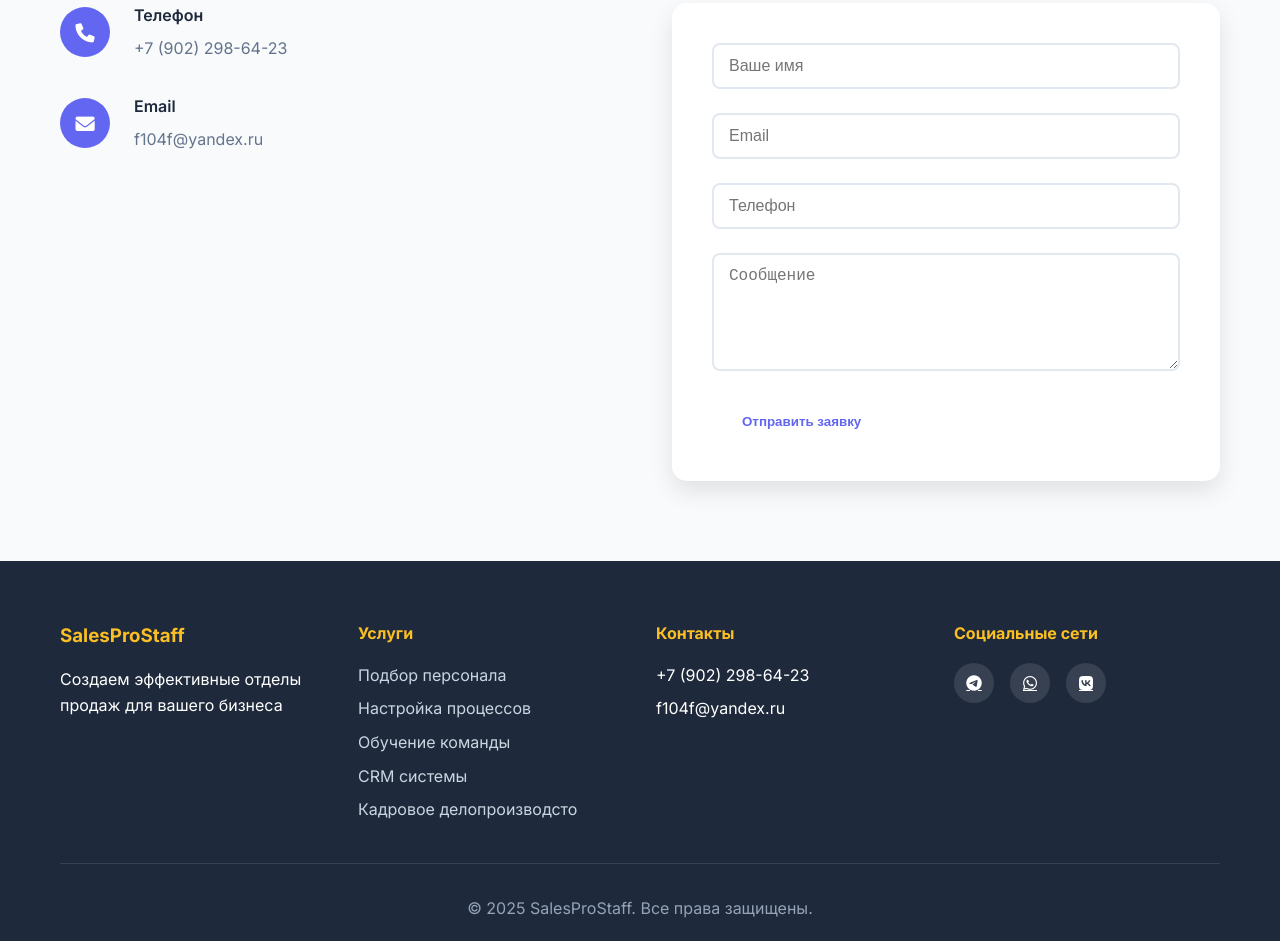
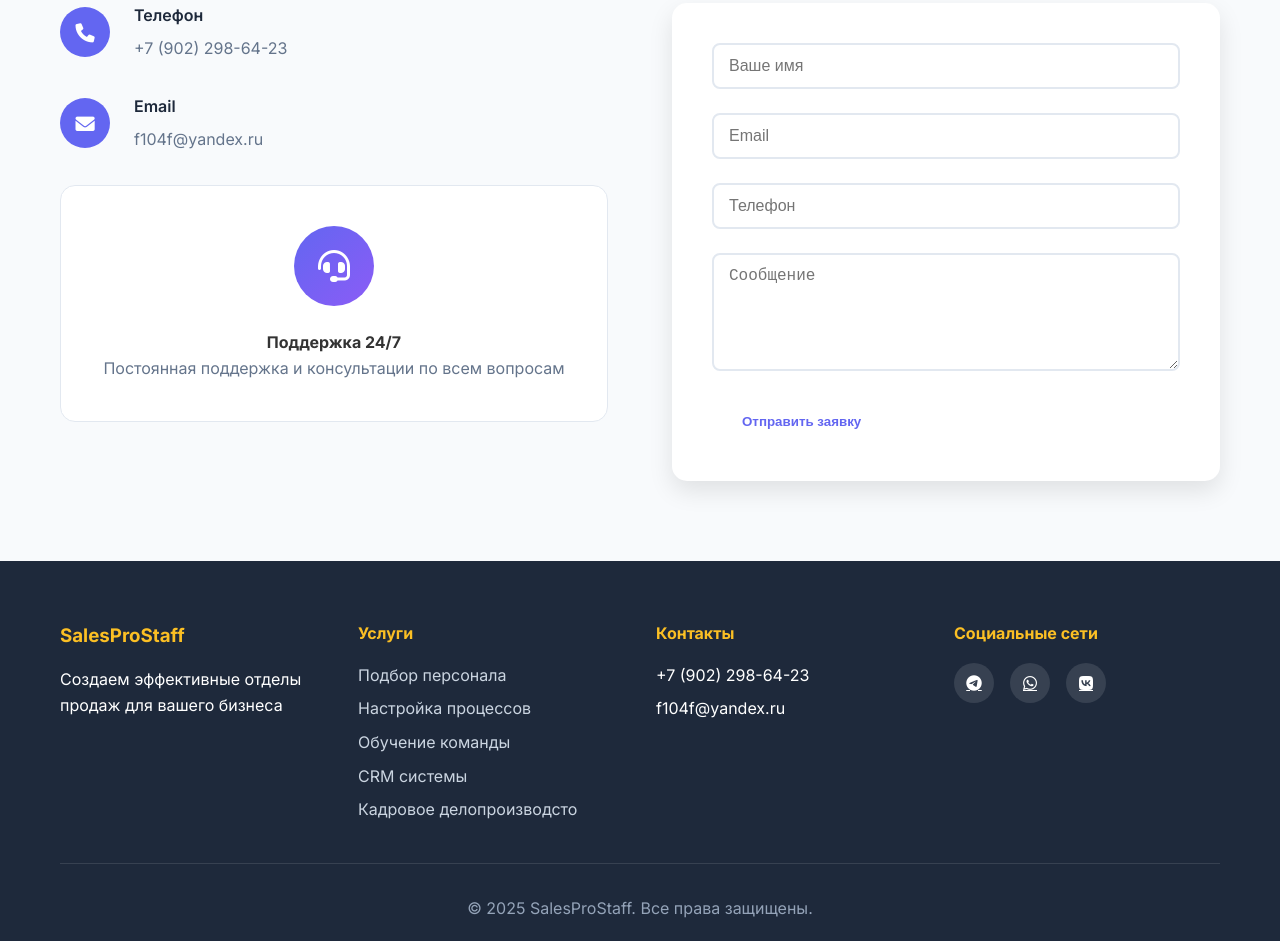
Before and after one commit to Tapzah19/---, a plain HTML site: page index.html in a window 1280 px wide. Shown: the part 3184-4125 px from the top of the page. Drawn offline with Linux system fonts and the light colour scheme.

Commit message:
Update index.html

```diff
--- a/index.html
+++ b/index.html
@@ -192,6 +192,13 @@
                             <p>f104f@yandex.ru</p>
                         </div>
                     </div>
+					<div class="service-card">
+                     <div class="service-icon">
+                        <i class="fas fa-headset"></i>
+                     </div>
+                    <h4>Поддержка 24/7</h4>
+                    <p>Постоянная поддержка и консультации по всем вопросам</p>
+                </div>
                 </div>
                 <form class="contact-form">
                     <div class="form-group">
```
